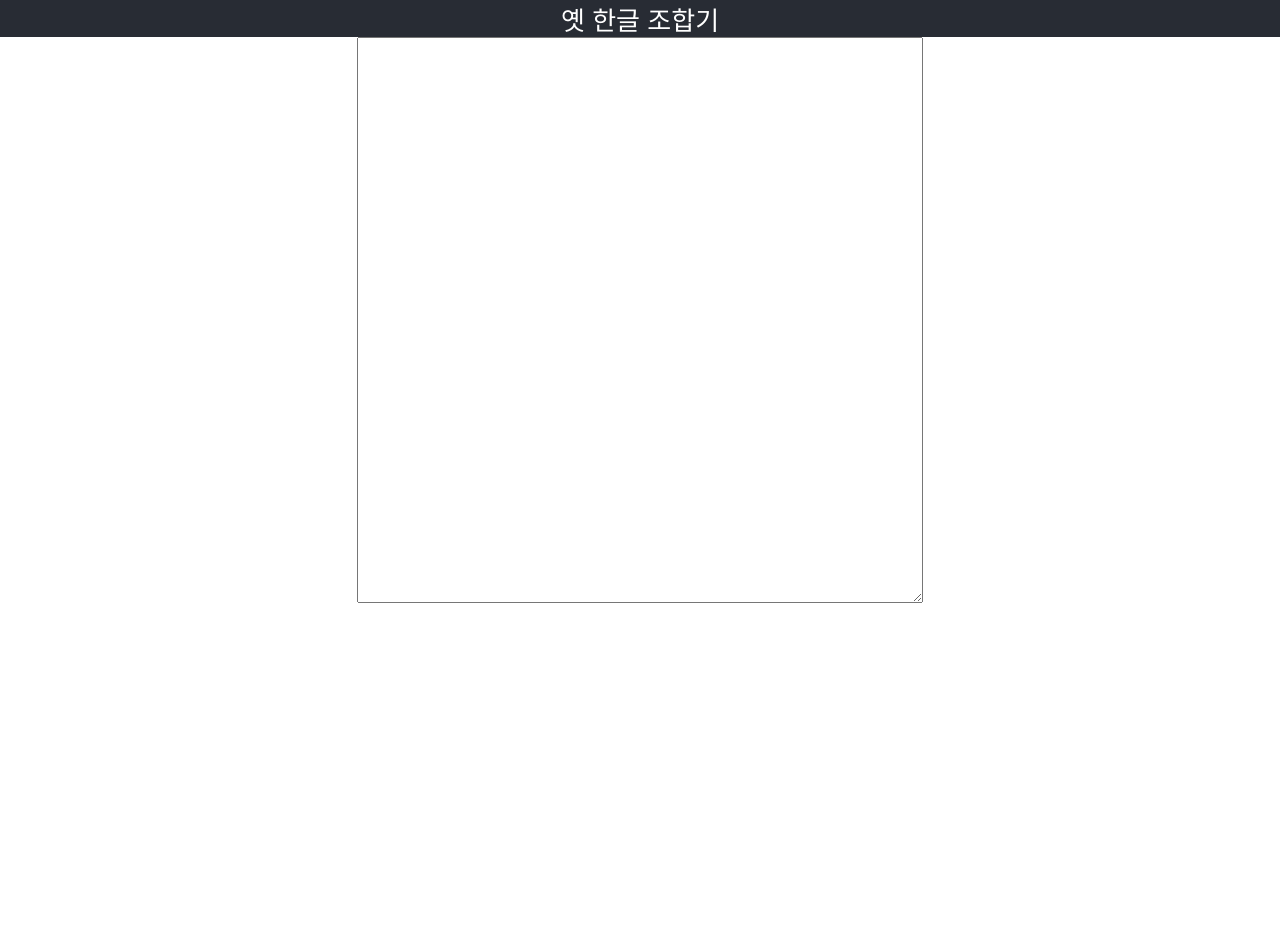
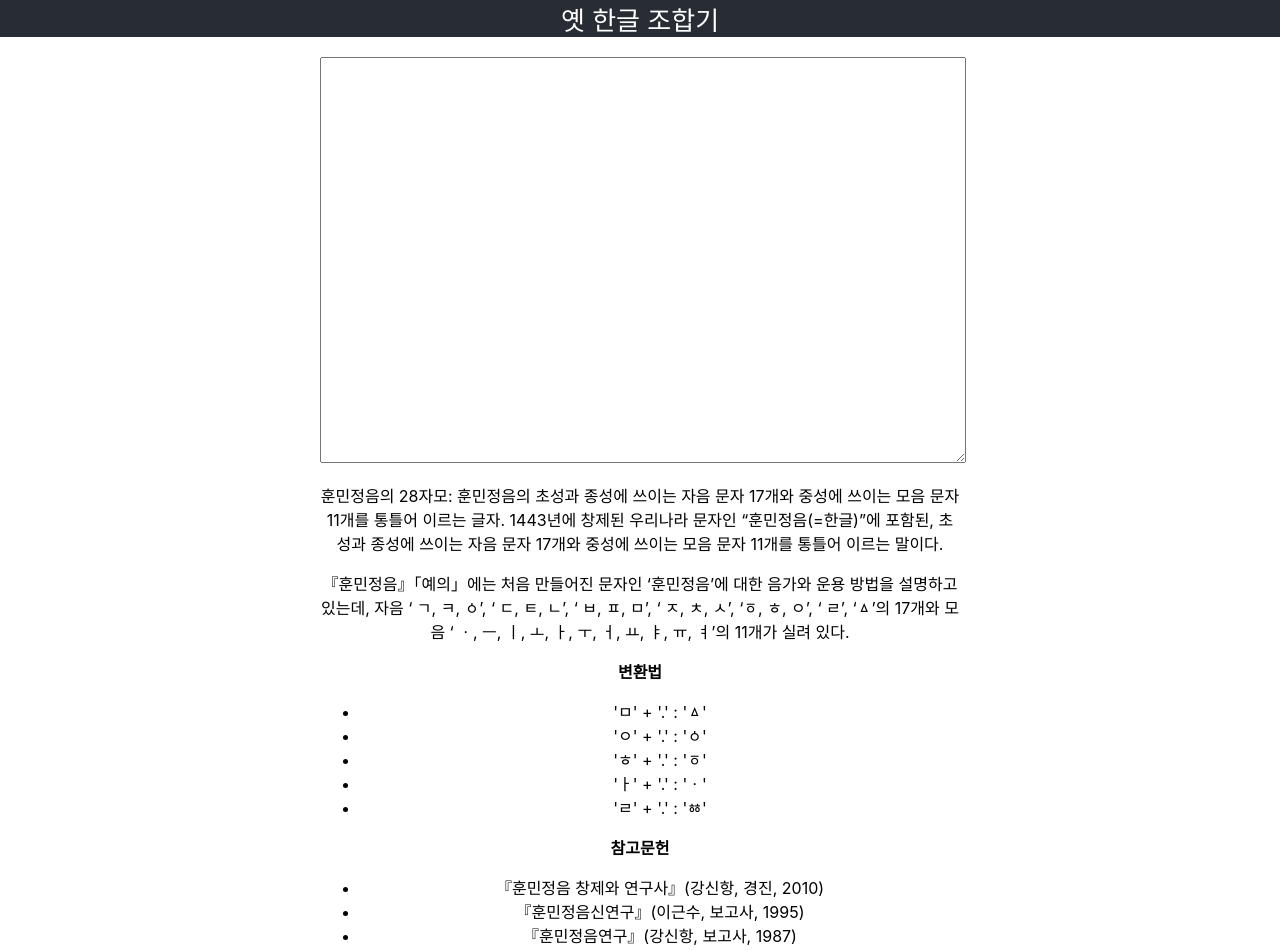
Before and after one commit to hjs0522/old_hangul_convert_machine, a React (Create React App) app: page / in a window 1280 px wide. Shown: the top 950 px of the page. Before the commit the page ends 800 px from the top, so only its background shows below. Built offline with nearby package versions, Linux system fonts and the light colour scheme.

Commit message:
변환법및 설명 추가

```diff
--- a/src/App.css
+++ b/src/App.css
@@ -36,7 +36,19 @@
   }
 }
 
-textarea{
-  min-height: 70vh;
-  min-width: 70vh;
+.body{
+  display: flex;
+  align-items: center;
+  justify-content: center;
 }
+
+.container{
+  height: 50vh;
+  width: 50vw;
+  margin: 20px;
+}
+
+.text{
+  width: 100%;
+  height: 100%;
+}
--- a/src/App.tsx
+++ b/src/App.tsx
@@ -6,7 +6,9 @@ function App() {
   return (
     <div className="App">
       <header className='App-header'>옛 한글 조합기</header>
-      <HangulConverter></HangulConverter>
+      <div className='body'>
+        <HangulConverter></HangulConverter>
+      </div>
     </div>
   );
 }
--- a/src/HangulConverter.tsx
+++ b/src/HangulConverter.tsx
@@ -1,4 +1,4 @@
-import React, { useState,useRef,useEffect } from 'react';
+import React, { useState,useRef } from 'react';
 
 const HangulConverter: React.FC = () => {
     const [output, setOutput] = useState('');
@@ -14,83 +14,112 @@ const HangulConverter: React.FC = () => {
         'ㅁ': 'ㅿ',
         'ㅇ': 'ㆁ',
         'ㅎ': 'ㆆ',
-        'ㅋ': 'ᄼ',
-        'ᄼ': 'ᄽ',
-        'ㅌ': 'ᄾ',
-        'ᄾ': 'ᄿ',
-        'ㅊ': 'ᅎ',
-        'ᅎ': 'ᅏ',
-        'ㅍ': 'ᅐ',
-        'ᅐ': 'ᅑ',
-        'ㅠ': 'ᅔ',
-        'ㅜ': 'ᅕ'
-    };
-    useEffect(()=>{
-        setCursorPosition(textareaRef.current?.selectionStart ||0)
-    },[output])
-    const handleKeyUp = (event:React.KeyboardEvent) => {
-        setCursorPosition(textareaRef.current?.selectionStart ||0)
-        if (event.key === '.'){
+        'ㅏ': 'ㆍ',
+        'ㅂ': 'ㅸ',
+        'ㄹ': 'ㆅ',
+    }
+
+    const handleKeyUp = (e:React.KeyboardEvent) => {
+        if (e.key === '.'){
             const newWord = convertHangul[lastWord];
             if (newWord){
-                setOutput(output.slice(0,cursorPosition-1)+newWord+output.slice(cursorPosition));
+                //.을 찍는 순간 handleInputChange에 의해 output의 길이가 1증가한다
+                setOutput(output.slice(0,cursorPosition-2)+newWord+output.slice(cursorPosition));
                 setLastWord(newWord);
             }else{
-                setOutput(output.slice(0,cursorPosition)+'.'+output.slice(cursorPosition))
+                setOutput(output.slice(0,cursorPosition-1)+'.'+output.slice(cursorPosition))
                 setLastWord('.')
             }
-
         }
-        else if(event.key === 'ㅏ' && lastWord ==='ㅏ'){
-            setOutput(output.slice(0,cursorPosition-1)+'ㆍ'+output.slice(cursorPosition))
-            setLastWord('ㆍ')
-        }
-        else if (event.shiftKey)
-        {   const newWord = convertHangul[event.key]
-            if (newWord)
-            {
-                if (lastWord === newWord && convertHangul[newWord]){
-                    setOutput(output.slice(0,cursorPosition-1)+convertHangul[newWord]+output.slice(cursorPosition));
-                    setLastWord(convertHangul[newWord]);
-                }
-                else{
-                    setOutput(output.slice(0,cursorPosition)+newWord+output.slice(cursorPosition));
-                    setLastWord(newWord);
-                }
-            }else{
-                setOutput(output.slice(0,cursorPosition)+event.key+output.slice(cursorPosition));
-                setLastWord(event.key);
-            }
-        }
-        else if(Arrow.includes(event.key)){
+        else if(Arrow.includes(e.key)){
             setCursorPosition(textareaRef.current?.selectionStart||0);
         }
-        else if(preventWord.includes(event.key)){
-            if (event.key !== 'Shift'){
+        else if(preventWord.includes(e.key)){
+            if (e.key !== 'Shift'){
                 setLastWord('');
             }
-            event.preventDefault();
-        }
-        else if(event.key==='Backspace'){
-            setOutput(output.slice(0,cursorPosition-1)+output.slice(cursorPosition+1))
-            setLastWord(output[cursorPosition-2])
-        }
-        else if(event.key ==='Space'){
-            setOutput(output.slice(0,cursorPosition)+' '+output.slice(cursorPosition))
-            setLastWord(' ')
-        }
-        else if(event.key ==='Enter'){
-            setOutput(output.slice(0,cursorPosition) + '\n' + output.slice(cursorPosition));
-            setLastWord('\n')
+            e.preventDefault();
         }
         else{
-            setOutput(output.slice(0,cursorPosition)+event.key+output.slice(cursorPosition));
-            setLastWord(event.key)
+            setLastWord(e.key)
         }
+
     }
+    const handleInputChange = (e: React.ChangeEvent<HTMLTextAreaElement>) => {
+        const value = e.target.value;
+        const result: string[] = [];
+        let cho: number = -1;
+        let jung: number = -1;
+        let jong: number = -1;
+
+        for (const ch of value) {
+          const code = ch.charCodeAt(0);
+
+          if (0x1100 <= code && code <= 0x1112) { // 초성
+            if (cho !== -1 && jung !== -1) {
+              result.push(String.fromCharCode(0xAC00 + (cho * 588) + (jung * 28) + (jong !== -1 ? jong + 1 : 0)));
+              cho = jung = jong = -1;
+            }
+            cho = code - 0x1100;
+          } else if (0x1161 <= code && code <= 0x1175) { // 중성
+            if (cho !== -1 && jung !== -1) {
+              result.push(String.fromCharCode(0xAC00 + (cho * 588) + (jung * 28) + (jong !== -1 ? jong + 1 : 0)));
+              cho = jung = jong = -1;
+            }
+            jung = code - 0x1161;
+          } else if (0x11A7 < code && code <= 0x11C2) { // 종성
+            jong = code - 0x11A8;
+          } else { // 그 외 문자
+            if (cho !== -1 && jung !== -1) {
+              result.push(String.fromCharCode(0xAC00 + (cho * 588) + (jung * 28) + (jong !== -1 ? jong + 1 : 0)));
+              cho = jung = jong = -1;
+            }
+            result.push(ch);
+          }
+        }
+
+        if (cho !== -1 && jung !== -1) {
+          result.push(String.fromCharCode(0xAC00 + (cho * 588) + (jung * 28) + (jong !== -1 ? jong + 1 : 0)));
+        }
+        setCursorPosition(textareaRef.current?.selectionStart ||0)
+        setOutput(result.join(''));
+      };
+
+
     return (
-        <div onKeyUp={handleKeyUp}>
-            <textarea ref={textareaRef} value={output}></textarea>
+        <div className={'container'} onKeyUp = {handleKeyUp}>
+            <textarea className={'text'} ref={textareaRef} onChange={handleInputChange} value={output}></textarea>
+            <div>
+                <p>
+                훈민정음의 28자모: 훈민정음의 초성과 종성에 쓰이는 자음 문자 17개와 중성에 쓰이는 모음 문자 11개를 통틀어 이르는 글자.
+                1443년에 창제된 우리나라 문자인 “훈민정음(=한글)”에 포함된, 초성과 종성에 쓰이는 자음 문자 17개와 중성에 쓰이는 모음 문자 11개를 통틀어 이르는 말이다.
+                </p>
+                <p>
+                『훈민정음』「예의」에는 처음 만들어진 문자인 ‘훈민정음’에 대한 음가와 운용 방법을 설명하고 있는데, 자음 ‘ ㄱ, ㅋ, ㆁ’, ‘ ㄷ, ㅌ, ㄴ’, ‘ ㅂ, ㅍ, ㅁ’, ‘ ㅈ, ㅊ, ㅅ’, ‘ㆆ, ㅎ, ㅇ’, ‘ ㄹ’, ‘ㅿ’의 17개와 모음 ‘ ㆍ, ㅡ, ㅣ, ㅗ, ㅏ, ㅜ, ㅓ, ㅛ, ㅑ, ㅠ, ㅕ’의 11개가 실려 있다.
+                </p>
+                <p>
+                    <strong>변환법</strong>
+                    <ul>
+                        <li>'ㅁ' + '.' : 'ㅿ'</li>
+                        <li>'ㅇ' + '.' : 'ㆁ'</li>
+                        <li>'ㅎ' + '.' : 'ㆆ'</li>
+                        <li>'ㅏ' + '.' : 'ㆍ'</li>
+                        <li>'ㄹ' + '.' : 'ㆅ'</li>
+                    </ul>
+                </p>
+                <p>
+                    <strong>참고문헌</strong>
+                    <ul>
+                        <li>『훈민정음 창제와 연구사』(강신항, 경진, 2010)</li>
+                        <li>『훈민정음신연구』(이근수, 보고사, 1995)</li>
+                        <li>『훈민정음연구』(강신항, 보고사, 1987)</li>
+                        <li>『개정판 국어사개설』(이기문, 탑출판사, 1972)</li>
+                        <li>｢중국 문자학과 『훈민정음』문자 이론｣(김주필, 『인문과학연구』48, 2005)</li>
+                        <li>｢한글의 과학성과 독착성｣(김주필, 『국제고려학회 논문집』창간호, 1999)</li>
+                    </ul>
+                </p>
+                <p>출처 : <a href='https://encykorea.aks.ac.kr/Article/E0074518'>한국민족문화 대백과 사전</a></p>
+            </div>
         </div>
     );
 }
```
